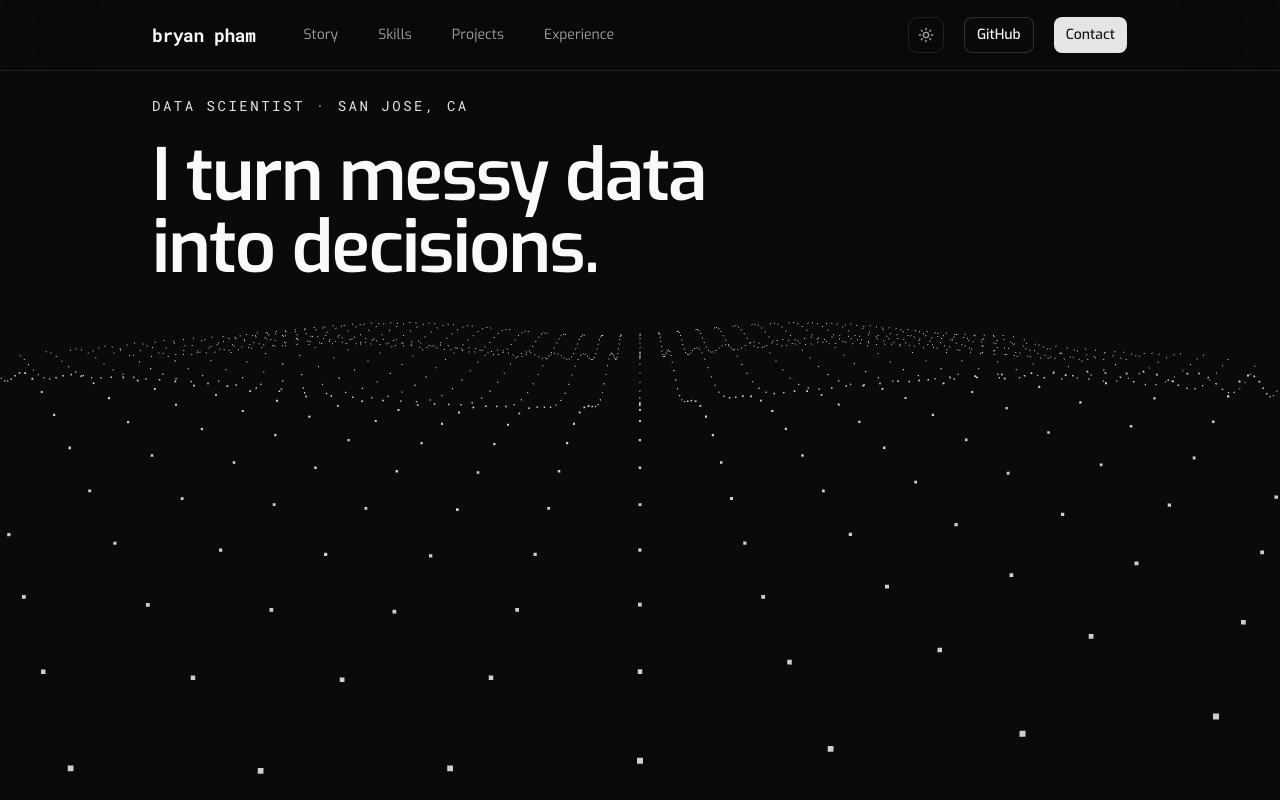
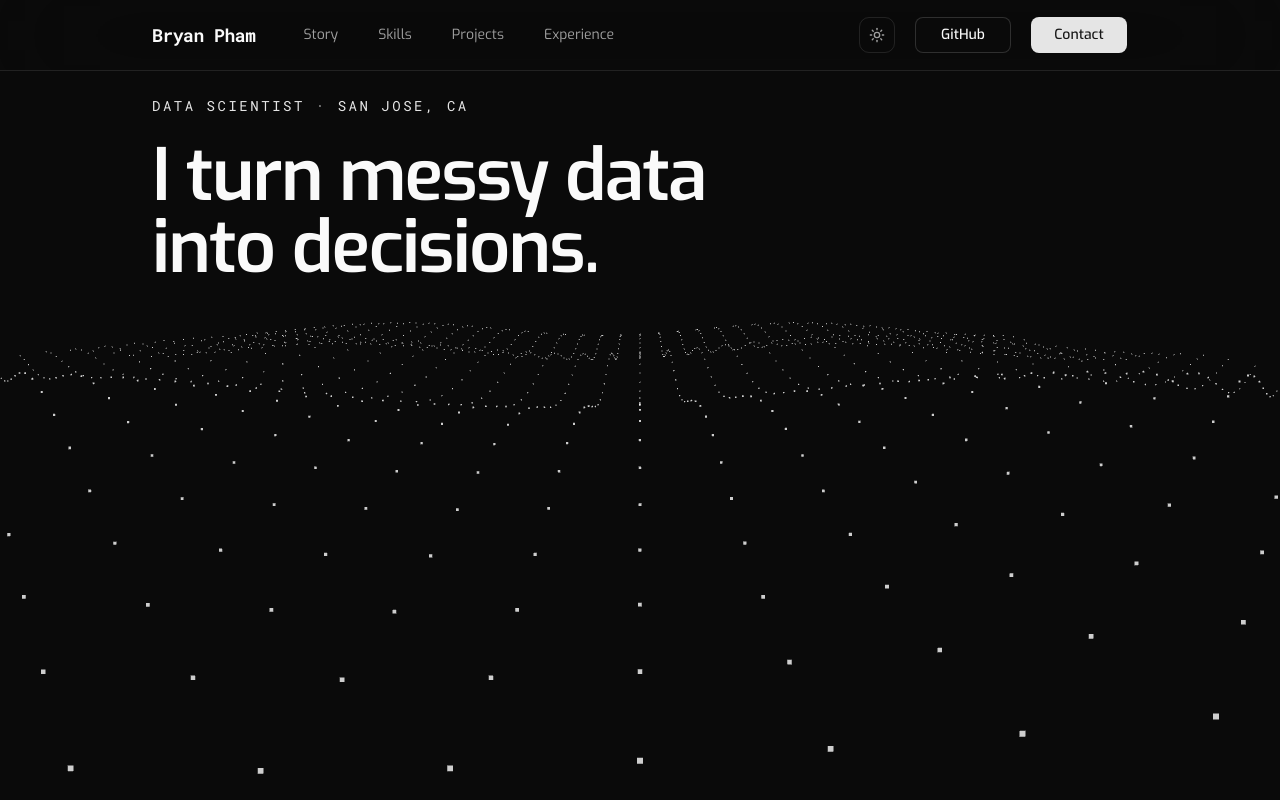
Before and after one commit to Bryanpham004/portfolio, a Next.js app: page / in a window 1280 px wide. Shown: the top 800 px of the page. Built offline with nearby package versions, Linux system fonts and the light colour scheme.

Commit message:
Equal-size nav buttons, capitalize logo to Bryan Pham

```diff
--- a/src/components/ui/hero-section-2.tsx
+++ b/src/components/ui/hero-section-2.tsx
@@ -161,14 +161,16 @@ export const HeroHeader = () => {
                                 <Button
                                     asChild
                                     variant="outline"
-                                    size="sm">
+                                    size="sm"
+                                    className="w-24 justify-center">
                                     <Link href="https://github.com/Bryanpham004" target="_blank" rel="noopener">
                                         <span>GitHub</span>
                                     </Link>
                                 </Button>
                                 <Button
                                     asChild
-                                    size="sm">
+                                    size="sm"
+                                    className="w-24 justify-center">
                                     <Link href="#contact">
                                         <span>Contact</span>
                                     </Link>
@@ -185,7 +187,7 @@ export const HeroHeader = () => {
 const Logo = ({ className }: { className?: string }) => {
     return (
         <span className={cn('font-mono text-lg font-bold tracking-tight', className)}>
-            bryan&nbsp;pham
+            Bryan&nbsp;Pham
         </span>
     )
 }
```
